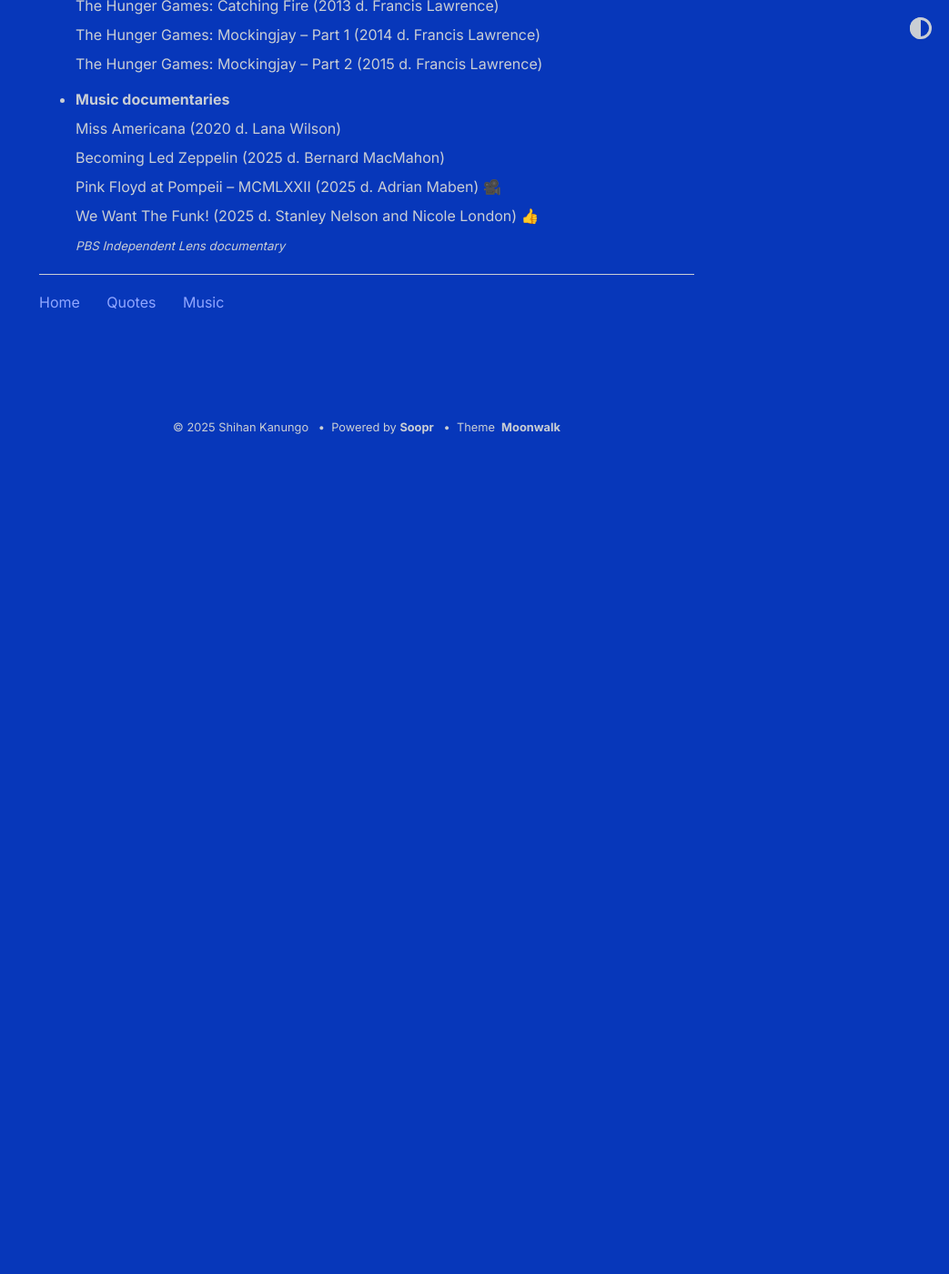
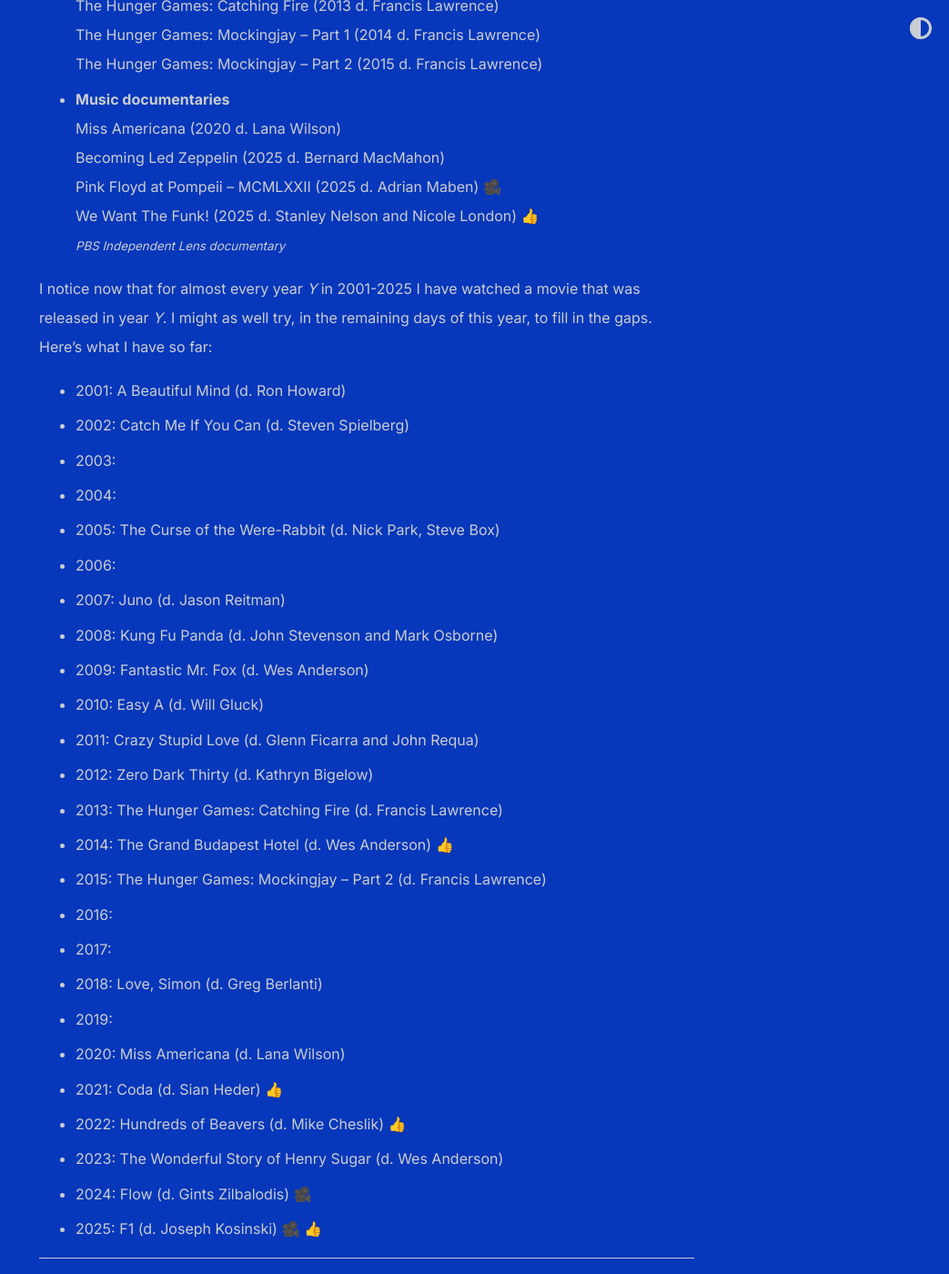
Before and after one commit to shihankanungo/shihankanungo.github.io, a Jekyll site: the page built from movies.md, in a window 1280 px wide and 1400 px high, scrolled down 2675 px. Shown: the whole window at 91% size, without its empty margins (237-1280 px from the left). Built offline with Jekyll 4.4.1, drawn with Linux system fonts in a browser that asks for light colours; before the commit the page ends 3170 px from its top, so only the background shows below that.

Commit message:
Update movies.md

```diff
--- a/movies.md
+++ b/movies.md
@@ -63,3 +63,31 @@
   Becoming Led Zeppelin (2025 d. Bernard MacMahon) <br>
   Pink Floyd at Pompeii – MCMLXXII (2025 d. Adrian Maben) 🎥 <br>
   We Want The Funk! (2025 d. Stanley Nelson and Nicole London) 👍 <br> <small>_PBS Independent Lens documentary_</small>
+
+I notice now that for almost every year *Y* in 2001-2025 I have watched a movie that was released in year *Y*. I might as well try, in the remaining days of this year, to fill in the gaps. Here's what I have so far:
+
+- 2001: A Beautiful Mind (d. Ron Howard)
+- 2002: Catch Me If You Can (d. Steven Spielberg)
+- 2003:
+- 2004:
+- 2005: The Curse of the Were-Rabbit (d. Nick Park, Steve Box)
+- 2006:
+- 2007: Juno (d. Jason Reitman)
+- 2008: Kung Fu Panda (d. John Stevenson and Mark Osborne)
+- 2009: Fantastic Mr. Fox (d. Wes Anderson)
+- 2010: Easy A (d. Will Gluck)
+- 2011: Crazy Stupid Love (d. Glenn Ficarra and John Requa)
+- 2012: Zero Dark Thirty (d. Kathryn Bigelow)
+- 2013: The Hunger Games: Catching Fire (d. Francis Lawrence)
+- 2014: The Grand Budapest Hotel (d. Wes Anderson) 👍
+- 2015: The Hunger Games: Mockingjay – Part 2 (d. Francis Lawrence)
+- 2016:
+- 2017:
+- 2018: Love, Simon (d. Greg Berlanti)
+- 2019:
+- 2020: Miss Americana (d. Lana Wilson)
+- 2021: Coda (d. Sian Heder) 👍
+- 2022: Hundreds of Beavers (d. Mike Cheslik) 👍
+- 2023: The Wonderful Story of Henry Sugar (d. Wes Anderson)
+- 2024: Flow (d. Gints Zilbalodis) 🎥
+- 2025: F1 (d. Joseph Kosinski) 🎥 👍
```
